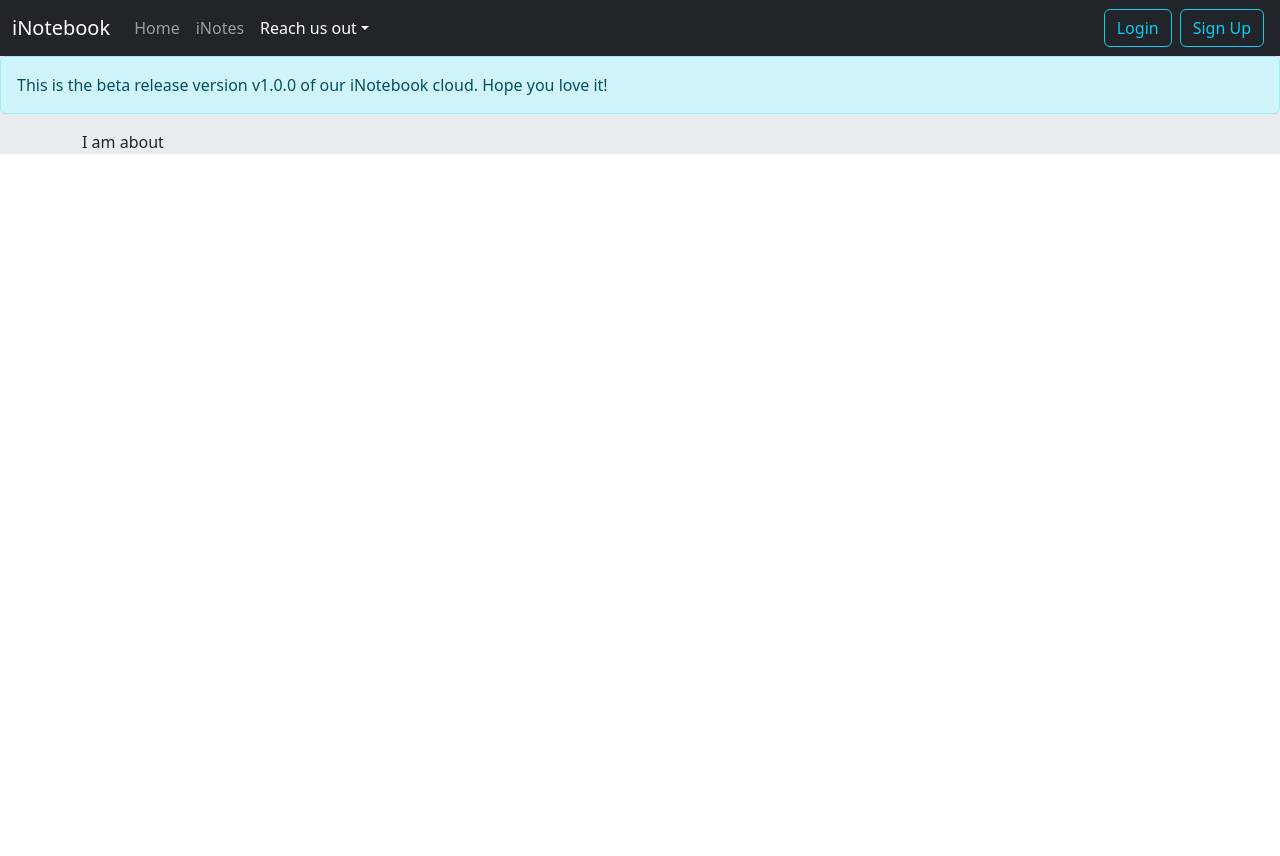
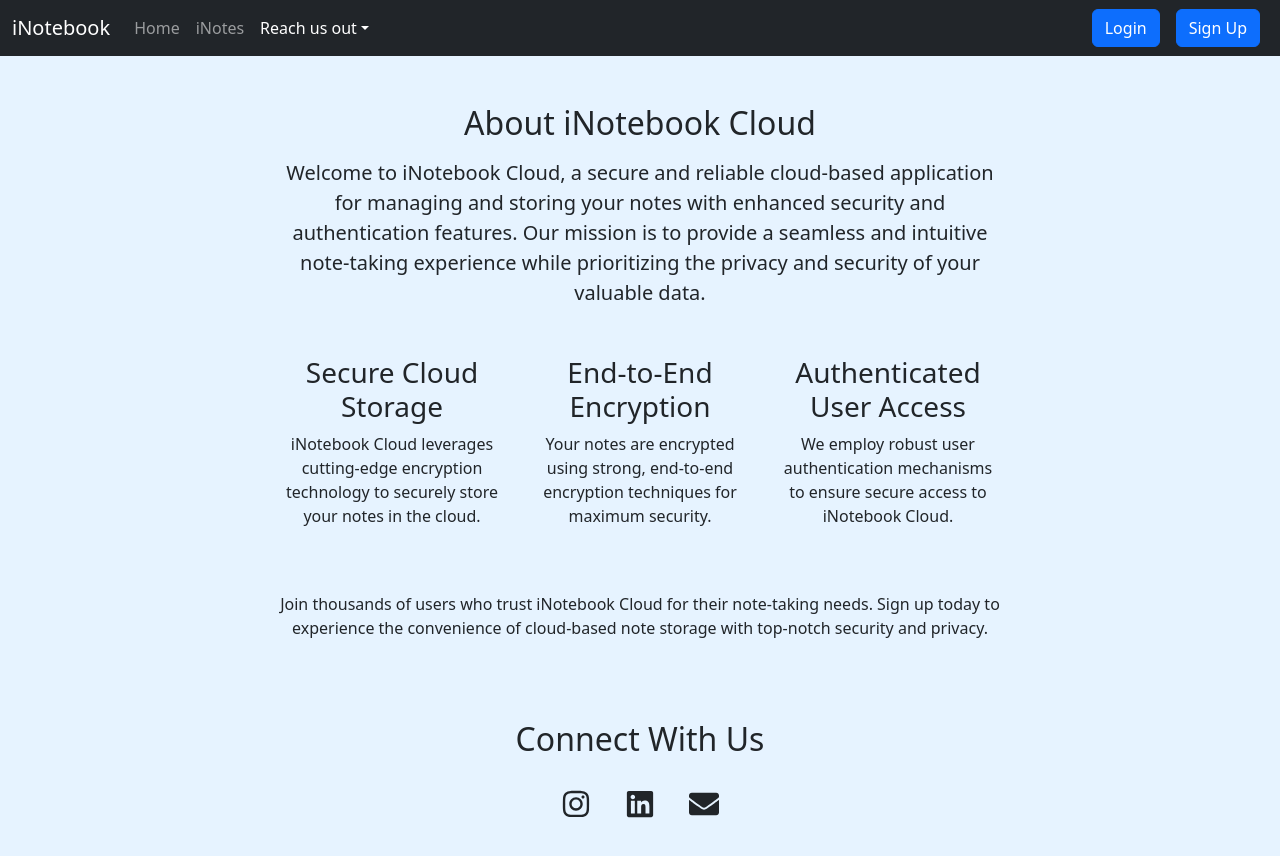
Before and after one commit to SamdeepSharma/iNotebook--Your-notes-secured-on-the-cloud, a React (Vite) app: page /about in a window 1280 px wide. Shown: the top 856 px of the page. Before the commit the page ends 800 px from the top, so only its background shows below. Built offline with nearby package versions, Linux system fonts and the light colour scheme.

Commit message:
About section and made interface cooler

```diff
--- a/package.json
+++ b/package.json
@@ -14,6 +14,7 @@
     "concurrently": "^8.2.2",
     "react": "^18.2.0",
     "react-dom": "^18.2.0",
+    "react-icons": "^5.0.1",
     "react-router-dom": "^6.22.3",
     "react-toastify": "^10.0.5"
   },
--- a/src/App.css
+++ b/src/App.css
@@ -1,3 +1,26 @@
 i{
      cursor: pointer;
 }
+
+body {
+     background-color: #e6f3ff; /* Use the desired background color */
+   }
+
+   /* App.css */
+
+/* Style the scrollbar */
+::-webkit-scrollbar {
+     width: 12px; /* Width of the scrollbar */
+   }
+
+   /* Style the thumb (dragging handle) of the scrollbar */
+   ::-webkit-scrollbar-thumb {
+     background-color: #b5dbff; /* Light blue color for the thumb */
+     border-radius: 5px; /* Rounded corners for the thumb */
+   }
+
+   /* Hide the scrollbar track */
+   ::-webkit-scrollbar-track {
+     background: transparent; /* Invisible track */
+     background-color: #b3c7d1; /* Light blue color for the thumb */
+   }
--- a/src/App.jsx
+++ b/src/App.jsx
@@ -5,24 +5,20 @@ import Navbar from "./components/Navbar"
 import Notes from "./components/Notes"
 import NoteState from './context/notes/NoteState'
 import About from './components/About'
-import Contact from './components/Contact'
-import Alert from './components/Alert'
 import Login from './components/Login'
 import Signup from './components/Signup'
 
 function App() {
 
   return (
-    <div className='bg-body-secondary'>
+    <div>
       <NoteState>
         <Navbar />
-        <Alert message={"This is the beta release version v1.0.0 of our iNotebook cloud. Hope you love it!"}/>
         <div className="container">
         <Routes>
           <Route exact path="/" element={<Home />} />
           <Route exact path="/notes" element={<Notes />} />
           <Route exact path="/about" element={<About />} />
-          <Route exact path="/contact" element={<Contact />} />
           <Route exact path="/login" element={<Login />} />
           <Route exact path="/signup" element={<Signup />} />
         </Routes>
--- a/src/components/About.jsx
+++ b/src/components/About.jsx
@@ -1,7 +1,66 @@
+import { FaInstagram, FaLinkedin, FaEnvelope } from 'react-icons/fa';
+
 const About = () => {
+  const handleEmailClick = () => {
+    window.location.href = 'mailto:ssharma18_be22@thapar.edu';
+  };
+
+  const handleInstagramClick = () => {
+    window.open('https://www.instagram.com/samdeep_.s/', '_blank');
+  };
+
+  const handleLinkedinClick = () => {
+    window.open('https://www.linkedin.com/in/samdeep-sharma-20894b283/', '_blank');
+  };
   return (
-    <div>
-      <p>I am about</p>
+    <div className="container py-5">
+      <div className="row">
+        <div className="col-md-8 offset-md-2">
+          <div className="text-center mb-5">
+            <h2 className="mb-3">About iNotebook Cloud</h2>
+            <p className="lead">Welcome to iNotebook Cloud, a secure and reliable cloud-based application for managing and storing your notes with enhanced security and authentication features. Our mission is to provide a seamless and intuitive note-taking experience while prioritizing the privacy and security of your valuable data.</p>
+          </div>
+
+          <div className="row">
+            <div className="col-md-4">
+              <div className="feature text-center">
+                <h3>Secure Cloud Storage</h3>
+                <p>iNotebook Cloud leverages cutting-edge encryption technology to securely store your notes in the cloud.</p>
+              </div>
+            </div>
+            <div className="col-md-4">
+              <div className="feature text-center">
+                <h3>End-to-End Encryption</h3>
+                <p>Your notes are encrypted using strong, end-to-end encryption techniques for maximum security.</p>
+              </div>
+            </div>
+            <div className="col-md-4">
+              <div className="feature text-center">
+                <h3>Authenticated User Access</h3>
+                <p>We employ robust user authentication mechanisms to ensure secure access to iNotebook Cloud.</p>
+              </div>
+            </div>
+          </div>
+
+          <div className="text-center mt-5">
+            <p>Join thousands of users who trust iNotebook Cloud for their note-taking needs. Sign up today to experience the convenience of cloud-based note storage with top-notch security and privacy.</p>
+          </div>
+        </div>
+        <div className="connect-with-us text-center mt-5">
+          <h2 className='py-3'>Connect With Us</h2>
+          <div className="social-icons">
+            <button className="btn mx-1" onClick={handleInstagramClick}>
+              <FaInstagram size={30} />
+            </button>
+            <button className="btn mx-1" onClick={handleLinkedinClick}>
+              <FaLinkedin size={30} />
+            </button>
+            <button className="btn mx-1" onClick={handleEmailClick}>
+              <FaEnvelope size={30} />
+            </button>
+          </div>
+        </div>
+      </div>
     </div>
   )
 }
--- a/src/components/AddNote.jsx
+++ b/src/components/AddNote.jsx
@@ -28,9 +28,9 @@ const AddNote = () => {
      }
 
      return (
-          <div>
-               <h2 className="py-3">Add a Note</h2>
-               <form className="py-3">
+          <div className="py-2">
+               <h2 className="my-4">Add a Note</h2>
+               <form>
                     <div className="mb-3">
                          <label htmlFor="title" className="form-label">Title</label>
                          <input type="text" className="form-control w-50" aria-describedby="textHelp" placeholder="Interview" name="title" id="title" value={note.title} onChange={handleChange} />
--- a/src/components/Alert.jsx
+++ /dev/null
@@ -1,12 +0,0 @@
-/* eslint-disable react/prop-types */
-const Alert = (props) => {
-  return (
-    <div>
-      <div className="alert alert-info" role="alert">
-  {props.message}
-</div>
-    </div>
-  )
-}
-
-export default Alert
--- a/src/components/Contact.jsx
+++ /dev/null
@@ -1,9 +0,0 @@
-const Contact = () => {
-  return (
-    <div>
-      <p>Contact the team</p>
-    </div>
-  )
-}
-
-export default Contact
--- a/src/components/Home.jsx
+++ b/src/components/Home.jsx
@@ -1,8 +1,21 @@
+/* eslint-disable react-hooks/exhaustive-deps */
 import AddNote from "./AddNote"
+import { useEffect } from "react"
+import { useNavigate } from "react-router-dom"
 
 const Home = () => {
+  const navigate = useNavigate();
+  useEffect(() => {
+    if (!localStorage.getItem('token')) {
+      navigate("/login")
+    }
+  }, [])
+
   return (
-    <AddNote/>
+    <>
+      {(localStorage.getItem('token')) &&
+        <AddNote />}
+    </>
   )
 }
 
--- a/src/components/Login.jsx
+++ b/src/components/Login.jsx
@@ -58,14 +58,15 @@ const Login = () => {
 
      return (
           <div>
+               <h2 className="my-4">Login to continue to iNotebook cloud</h2>
                <form onSubmit={handleSubmit}>
                     <div className="mb-3">
                          <label htmlFor="exampleInputEmail1" className="form-label">Email address</label>
-                         <input type="email" className="form-control" id="exampleInputEmail1" onChange={handleChange} value={credentials.email} name="email" aria-describedby="emailHelp" />
+                         <input type="email" className="form-control" id="exampleInputEmail1" placeholder="example123@example.com" onChange={handleChange} value={credentials.email} name="email" aria-describedby="emailHelp" />
                     </div>
                     <div className="mb-3">
                          <label htmlFor="exampleInputPassword1" className="form-label">Password</label>
-                         <input type="password" className="form-control" name="password" onChange={handleChange} value={credentials.password} id="exampleInputPassword1" />
+                         <input type="password" className="form-control" name="password" placeholder="Example123#" onChange={handleChange} value={credentials.password} id="exampleInputPassword1" />
                     </div>
                     <button type="submit" className="btn btn-primary">Submit</button>
                </form>
--- a/src/components/Navbar.jsx
+++ b/src/components/Navbar.jsx
@@ -1,7 +1,24 @@
-import { Link, useLocation } from "react-router-dom"
+import { Link, useLocation, useNavigate } from "react-router-dom"
+import { toast } from "react-toastify";
 
 const Navbar = () => {
+  const navigate = useNavigate();
   let location = useLocation();
+
+  const handleLogout = () =>{
+    localStorage.removeItem('token')
+    toast.success('😱 Logged out successfully!', {
+      position: "top-center",
+      autoClose: 3000,
+      hideProgressBar: false,
+      closeOnClick: true,
+      pauseOnHover: true,
+      draggable: true,
+      progress: undefined,
+      theme: "dark",
+      });
+    navigate('/login')
+  }
 
   return (
     <div>
@@ -20,19 +37,21 @@ const Navbar = () => {
                 <Link className={`nav-link ${location.pathname === "/notes" ? "active" : ""}`} to="/notes">iNotes</Link>
               </li>
               <li className="nav-item dropdown">
-                <a className={`nav-link dropdown-toggle ${location.pathname == "/about" || location.pathname === "/contact" ? "active" : ""}`} href="#" role="button" data-bs-toggle="dropdown" aria-expanded="false">
+                <a className={`nav-link dropdown-toggle ${location.pathname == "/about" ? "active" : ""}`} href="#" role="button" data-bs-toggle="dropdown" aria-expanded="false">
                   Reach us out
                 </a>
                 <ul className="dropdown-menu">
                   <li><Link className={`dropdown-item ${location.pathname === "/about" ? "active" : ""}`} to="/about">About Us</Link></li>
-                  <li><Link className={`dropdown-item ${location.pathname === "/contact" ? "active" : ""}`} to="/contact">Contact Us</Link></li>
                 </ul>
               </li>
             </ul>
-            <div className="d-flex" role="search">
-            <Link type="button" className="btn btn-outline-info mx-1" to="/login">Login</Link>
-            <Link type="button" className="btn btn-outline-info mx-1" to="/signup">Sign Up</Link>
-            </div>
+            {
+              (!localStorage.getItem('token')) ?
+                <div className="d-flex" role="search">
+                  <Link type="button" className="btn btn-primary mx-2" to="/login">Login</Link>
+                  <Link type="button" className="btn btn-primary mx-2" to="/signup">Sign Up</Link>
+                </div> : <button className="btn btn-primary mx-2" onClick={handleLogout}>Logout</button>
+            }
           </div>
         </div>
       </nav>
--- a/src/components/Notes.jsx
+++ b/src/components/Notes.jsx
@@ -51,7 +51,7 @@ const Notes = () => {
 }
 
   return (
-    <div className="py-3">
+    <div className="py-2">
       <button type="button" ref={ref} className="btn btn-primary d-none" data-bs-toggle="modal" data-bs-target="#staticBackdrop">
         Launch static backdrop modal
       </button>
@@ -87,7 +87,7 @@ const Notes = () => {
           </div>
         </div>
       </div>
-      <h2>Your Notes</h2>
+      <h2 className="my-4">Your Notes</h2>
           {notes.length === 0 && <h6 className="py-2">No notes to display!</h6>}
       <div className="row row-cols-1 row-cols-md-3 g-4">
         {notes.map((note) => {
```
Also changed, not shown: src/components/Signup.jsx (+5 -4 lines), 1 other file (tests, documents, lock files or other folders).
